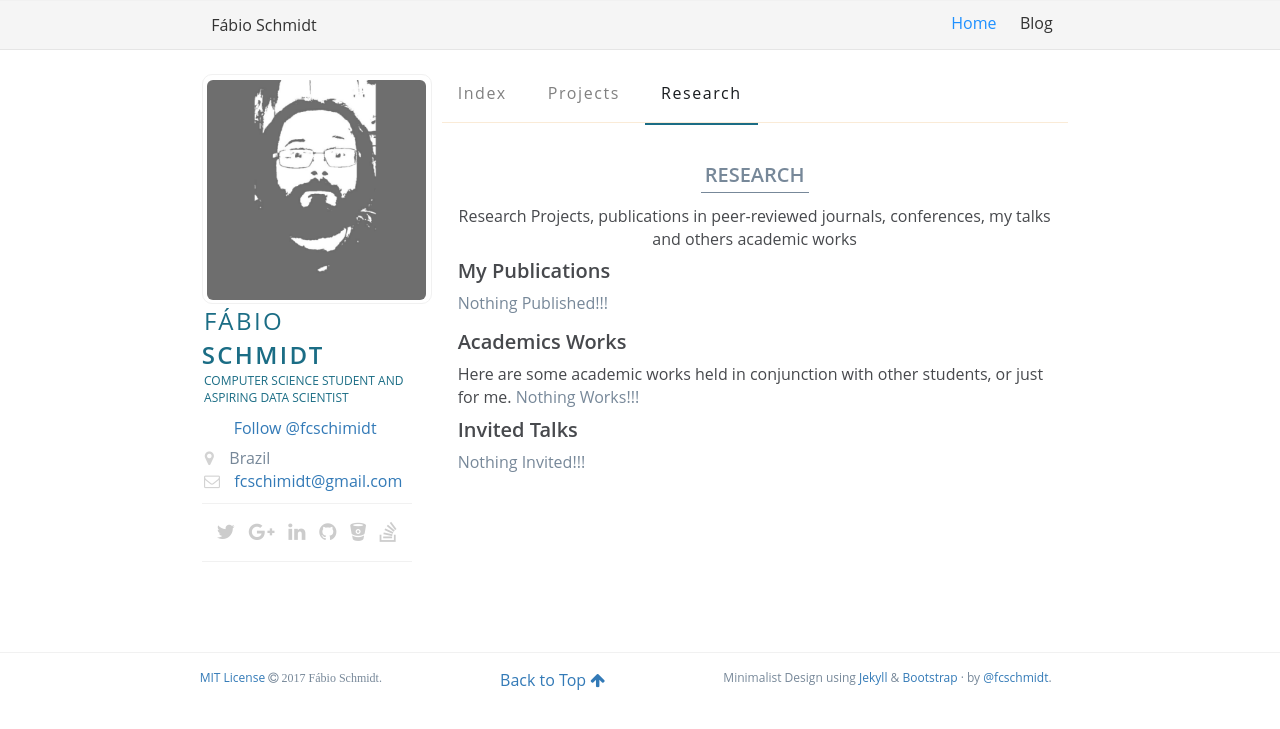
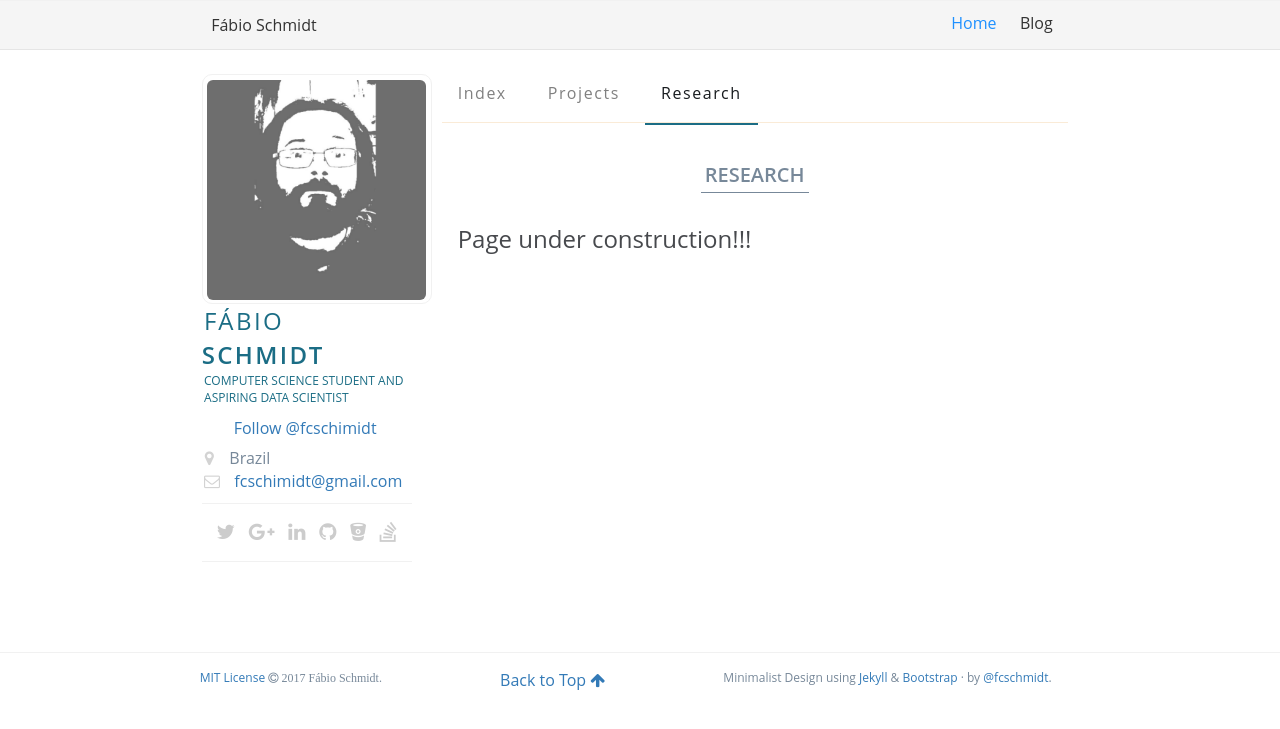
Before and after one commit to fcschmidt/fcschmidt.github.io, a Jekyll site: the page built from pages/research.html, in a window 1280 px wide. Shown: the top 729 px of the page. Built offline with Jekyll 4.4.1, drawn with Linux system fonts in a browser that asks for light colours; nearby versions of some CDN libraries; comment, search, counter and statistics services are not loaded.

Commit message:
Add commit content

```diff
--- a/pages/projects.html
+++ b/pages/projects.html
@@ -14,9 +14,10 @@ permalink: /projects/
                 <span>{{ page.title }}</span>
             </h4>
             <p class="page__desc">{{ page.description }}</p>
+            <h3>Page under construction!!!</h3>
         </header>
     </div>
-    <article class="project">
+    <!-- <article class="project">
         <ul>
             {% assign proj = site.data.projects | group_by: 'year' %}
             {% for year in proj reversed %}
@@ -36,5 +37,5 @@ permalink: /projects/
                 {% endfor %}
             {% endfor %}
         </ul>
-    </article>
+    </article> -->
 </section>
--- a/pages/research.html
+++ b/pages/research.html
@@ -12,9 +12,10 @@ permalink: /research/
             <h4 class="heading">
                 <span>{{ page.title }}</span>
             </h4>
-            <p class="page__desc">{{ page.description }}</p>
+            <!-- <p class="page__desc">{{ page.description }}</p> -->
+            <h3>Page under construction!!!</h3>
         </header>
-        <article class="publications">
+       <!-- <article class="publications">
             <h4>My Publications</h4>
             <span style="color: #778899">Nothing Published!!!</span>
         </article>
@@ -22,8 +23,8 @@ permalink: /research/
             <h4>Academics Works</h4>
             <span>Here are some academic works held in conjunction with other students, or just for me.</span>
             <span style="color: #778899">Nothing Works!!!</span>
-            <!--<hr/>-->
-            <!--<ul>
+            <hr/>
+            <ul>
                 {% assign work = site.data.works | group_by: 'year' %}
                 {% for year in work reversed %}
                     {% for w in year.items %}
@@ -40,11 +41,11 @@ permalink: /research/
                         {% endif %}
                     {% endfor%}
                 {% endfor %}
-            </ul>-->
+            </ul>
         </article>
         <article>
             <h4>Invited Talks</h4>
             <span style="color: #778899">Nothing Invited!!!</span>
-        </article>
+        </article>-->
     </div>
 </section>
```
